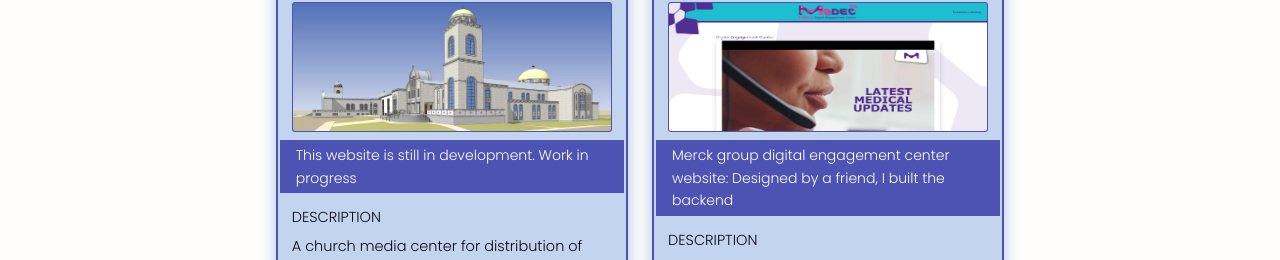
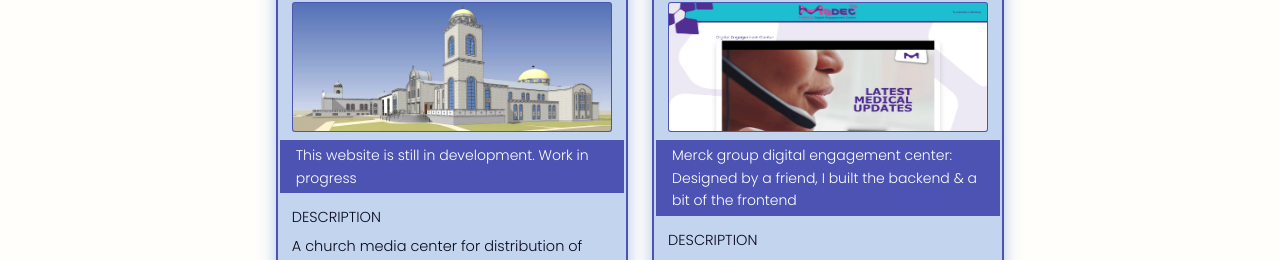
Before and after one commit to Murgany/portfolio, a React (Create React App) app: page / in a window 1280 px wide. Shown: the part 1575-1835 px from the top of the page. Built offline with nearby package versions, Linux system fonts and the light colour scheme.

Commit message:
Update data.js

```diff
--- a/src/data.js
+++ b/src/data.js
@@ -11,7 +11,7 @@
   },
   {
     title: "MEDEC-GULF",
-    subtitle: "Merck group digital engagement center website: Designed by a friend, I built the backend",
+    subtitle: "Merck group digital engagement center: Designed by a friend, I built the backend & a bit of the frontend",
     description: "A merck group digital engagement center website used for medical content in form of video episodes, accompanied by optional, dynamically timed survey pop-ups in every video episode. An optional user registration system is available if the admin wants survey participants to be authenticated users only. User details are saved in the data base and are exportable to Excel-compatible CSV file. The admin dashboard features a survey results view and a button to export the results to Excel-compatible CSV file. Simple looking on the client side, with the work-load on the backend side and the heavily Customized Django admin dashboard",
     technology: "Django, HTML, CSS, Bootstrap, Ajax, JQuery.",
     image: "./medecgulf.png",
```
